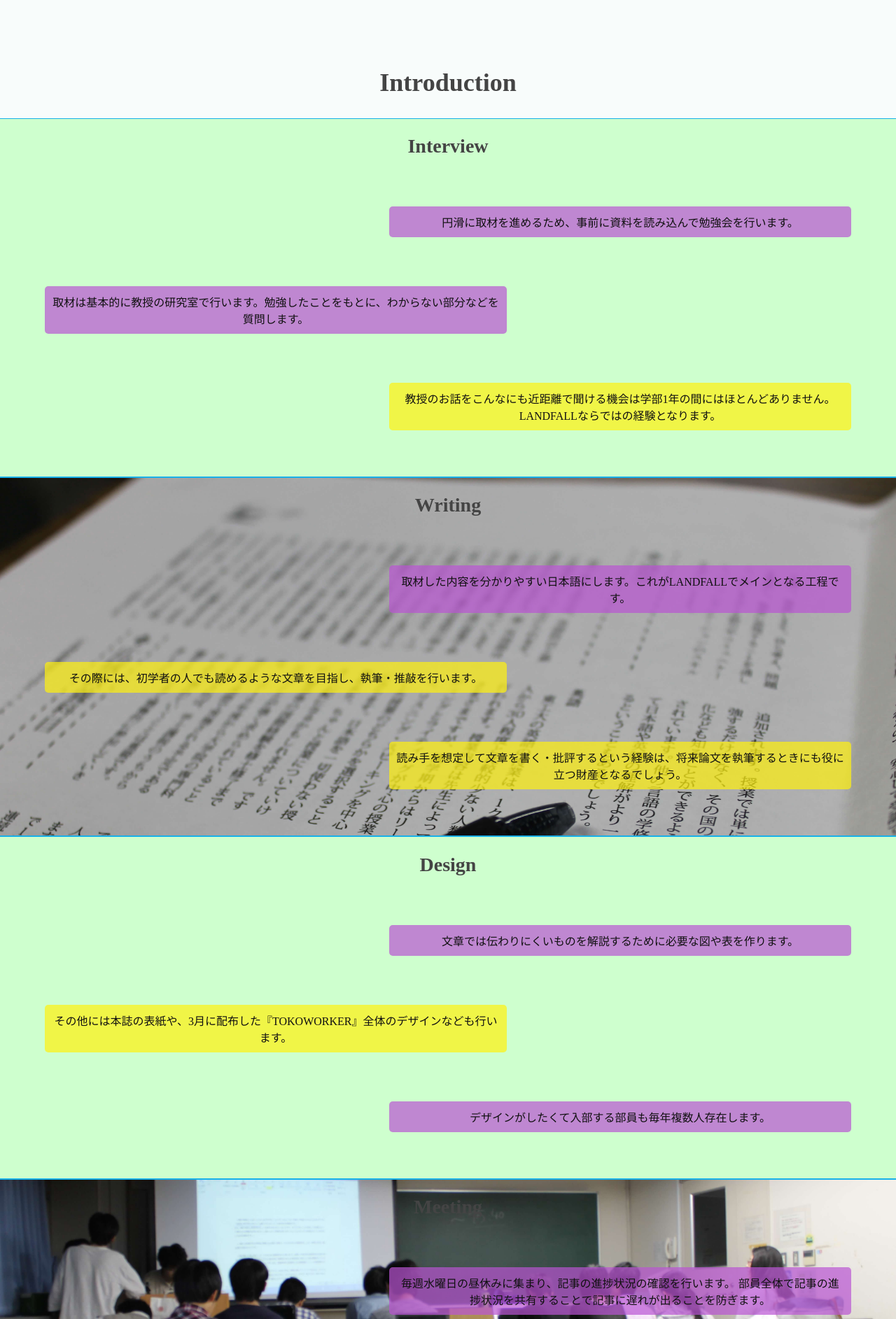
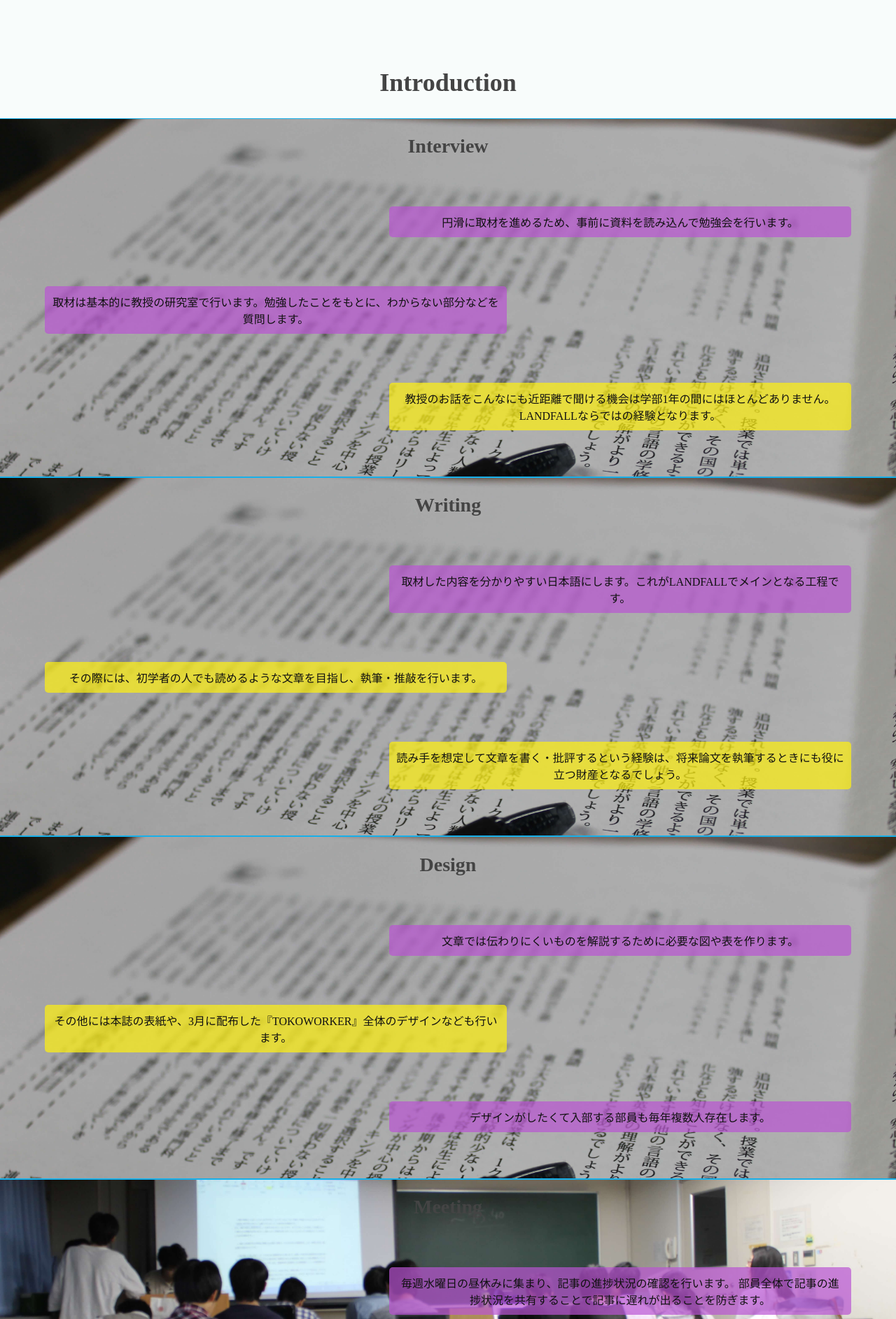
Before and after one commit to masutech16/Welcome17, a website: page index.html in a window 1280 px wide. Shown: the part 1113-2998 px from the top of the page at 70% size. Drawn offline with nearby package versions, Linux system fonts and the light colour scheme.

Commit message:
仮置き

```diff
--- a/css/main.css
+++ b/css/main.css
@@ -147,7 +147,7 @@ footer{
 }
 
 #interview {
-    background-image: none;
+    background-image: url('../img/writing.JPG');
 }
 
 #writing {
@@ -155,7 +155,7 @@ footer{
 }
 
 #design{
-    background-image: none;
+    background-image: url('../img/writing.JPG');
 }
 
 #meeting {
```
